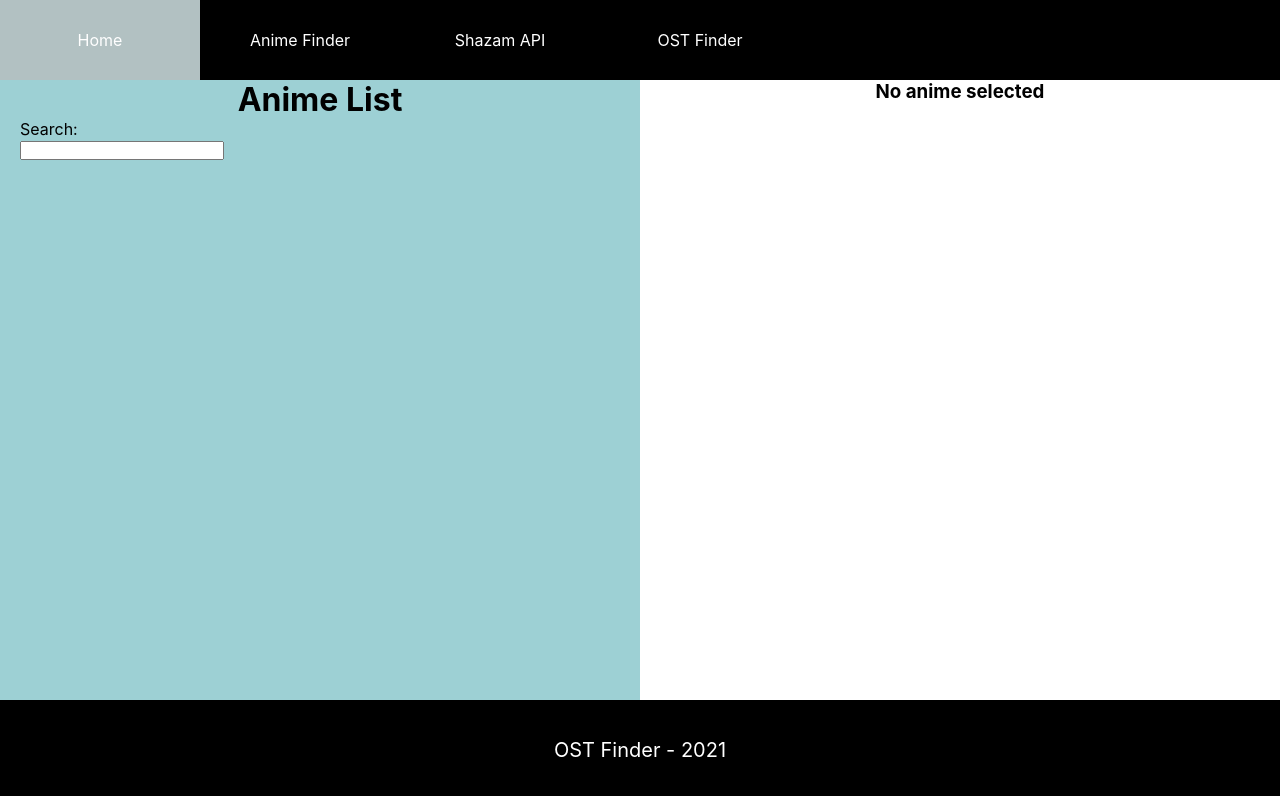
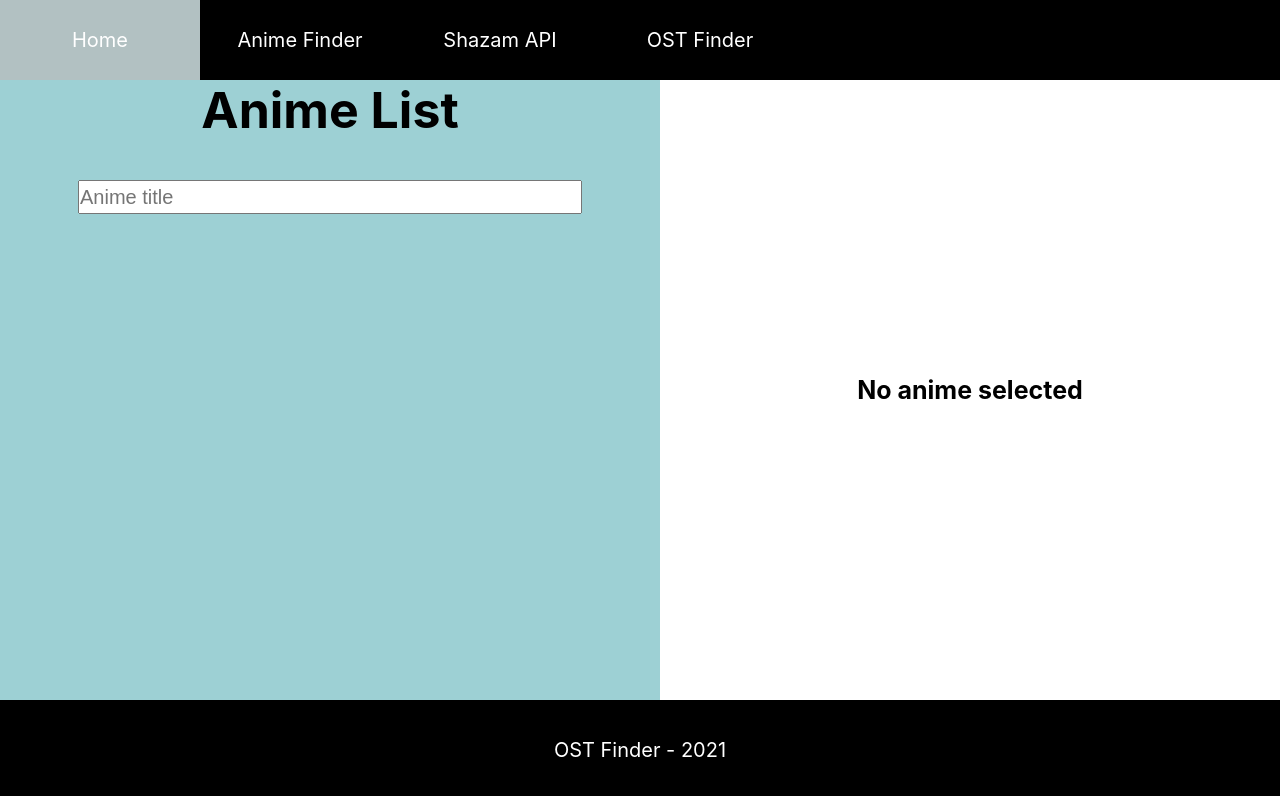
Before and after one commit to Mana-One/ost-finder, a React (Create React App) app: page /api1 in a window 1280 px wide. Shown: the top 796 px of the page. Built offline with nearby package versions, Linux system fonts and the light colour scheme.

Commit message:
global css overhaul

```diff
--- a/src/components/AnimeDetails.jsx
+++ b/src/components/AnimeDetails.jsx
@@ -25,23 +25,25 @@ const AnimeDetails = ({ animeId }) => {
 
     if( !anime ){
         return(
-            <div className="right-flex-child">
-                <h3>No anime selected</h3>
+            <div className="col2 cols-containers">
+                <div className="cols-container">
+                    <h3>No anime selected</h3>
+                </div>
             </div>
         );
     }
 
     return(
-        <div className="right-flex-child">
-            <div className="anime-header">
-                <img src={anime.coverImage.large} alt="large-cover" className="anime-header-col2"/>
-                <div className="anime-header-col2">
-                    <p>Title: {anime.title.userPreferred}</p>
+        <div className="col2 rows-container anime-container">
+            <div className="anime-header cols-containers">
+                <img src={anime.coverImage.large} alt="large-cover" className="col2"/>
+                <div className="col2">
+                    <h3>{anime.title.userPreferred}</h3>
                     <p>Alternative titles: {anime.title.romaji} | {anime.title.native}</p>
                     <p>Status: {anime.status}</p>
                 </div>
             </div>
-            <div dangerouslySetInnerHTML={{ __html: anime?.description }}/>
+            <div className="anime-body" dangerouslySetInnerHTML={{ __html: anime?.description }}/>
         </div>
     );
 }
--- a/src/components/AnimeList.jsx
+++ b/src/components/AnimeList.jsx
@@ -4,7 +4,7 @@ const AnimeList = ({ animes, clickHandler }) => {
     }
 
     return(
-        <ul>
+        <ul className="anime-list">
             {animes.map( anime => <li key={anime.id} onClick={() => clickHandler( anime )}>
                 {anime.title.userPreferred}
             </li>)}
--- a/src/components/Home.jsx
+++ b/src/components/Home.jsx
@@ -4,13 +4,13 @@ const Home = () => {
     return(
         <div className="main home">
             <h1>Welcome to this test app: OST Finder !</h1>
-            <div className="home-content flex-container">
-                <div className="flex-child home-div">
+            <div className="row1 cols-containers">
+                <div className="col2 home-div">
                     <h2>API 1: AniList</h2>
                     <p>An API that allows users to search for animes or mangas</p>
                     <p>Link: <a href="https://anilist.gitbook.io/anilist-apiv2-docs">AniList v2</a></p>
                 </div>
-                <div className="flex-child home-div">
+                <div className="col2 home-div">
                     <h2>API 2: Shazam</h2>
                     <p>An API that allows users to search for musics</p>
                     <p>Link: <a href="https://rapidapi.com/apidojo/api/shazam">Shazam (RapidApi)</a></p>
--- a/src/components/Loader.jsx
+++ b/src/components/Loader.jsx
@@ -2,7 +2,7 @@ import loader from "../img/loader.gif"
 
 const Loader = () => {
     return(
-        <div className="loader">
+        <div className="cols-containers row1 loader">
             <img src={loader} alt="loader"/>
         </div>
     )
--- a/src/components/MusicSearchBar.jsx
+++ b/src/components/MusicSearchBar.jsx
@@ -1,10 +1,14 @@
-const MusicSearchBar = ({ title, setMusicTitle, loadData }) => {
-    const onChange = event => setMusicTitle( event.target.value );
+import { useState } from "react";
+
+const MusicSearchBar = ({ setMusicTitle }) => {
+    const [ userInput, setUserInput ] = useState( "" );
+    const onChange = event => setUserInput( event.target.value )
+    const onClick = event => setMusicTitle( userInput );
 
     return(
-        <div>
+        <div className="music-search">
             <input type="text" onChange={onChange}/>
-            <button onClick={() => loadData(title)}>Search</button>
+            <button onClick={onClick}>Search</button>
         </div>
     );
 }
--- a/src/components/OstList.jsx
+++ b/src/components/OstList.jsx
@@ -38,14 +38,14 @@ const OstList = ({ musicTitle }) => {
     }
 
     return(
-        <>
+        <div className="cols-containers col1">
             { tracks.length === 0 ?
                 <h3>No tracks found !</h3> :
                 <ul>
                     {tracks.map( track => <li key={track.key}>Title: {track.title}</li> )}
                 </ul>
             }
-        </>
+        </div>
     );
 }
 
--- a/src/components/Page1.jsx
+++ b/src/components/Page1.jsx
@@ -60,7 +60,7 @@ const Page1 = () => {
 
     const showLoadButton = () => {
         if( animeTitle !== "" && nextPage.page > 1 && nextPage.hasNextPage ){
-            return( <button onClick={() => loadNextPage()}>Load more</button> );
+            return( <button className="load-more-btn" onClick={() => loadNextPage()}>Load more</button> );
         } else {
             return null;
         }
@@ -68,8 +68,8 @@ const Page1 = () => {
 
     return(
         <div className="main">
-            <div className="flex-container">
-                <div className="flex-child">
+            <div className="row1 cols-containers">
+                <div className="col2 left-col">
                     <h1>Anime List</h1>
                     <SearchBar setData={setAnimeTitle}/>
                     <AnimeList animes={animes} clickHandler={clickHandler}/>
--- a/src/components/Page3.jsx
+++ b/src/components/Page3.jsx
@@ -59,7 +59,7 @@ const Page3 = () => {
 
     const showLoadButton = () => {
         if( animeTitle !== "" && nextPage.page > 1 && nextPage.hasNextPage ){
-            return( <button onClick={() => loadNextPage()}>Load more</button> );
+            return( <button className="load-more-btn" onClick={() => loadNextPage()}>Load more</button> );
         } else {
             return null;
         }
@@ -67,14 +67,14 @@ const Page3 = () => {
 
     return(
         <div className="main">
-            <div className="flex-container">
-                <div className="flex-child">
+            <div className="row1 cols-containers">
+                <div className="col2 left-col">
                     <h1>Find an anime to check out its soundtracks</h1>
                     <SearchBar setData={setAnimeTitle}/>
                     <AnimeList animes={animes} clickHandler={clickHandler}/>
                     {showLoadButton()}
                 </div>
-                <div className="right-flex-child">
+                <div className="col2 rows-container">
                     <h1>Epic OSTs</h1>
                     <OstList musicTitle={animeOSTSearch}/>
                 </div>
--- a/src/components/SearchBar.jsx
+++ b/src/components/SearchBar.jsx
@@ -1,12 +1,7 @@
 const SearchBar = ({ setData }) => {
     const onChange = event => setData( event.target.value );
 
-    return(
-        <div>
-            <p>Search: </p>
-            <input type="text" onChange={onChange}/>
-        </div>
-    );
+    return( <input className="anime-search" type="text" placeholder="Anime title" onChange={onChange}/> );
 }
 
 export default SearchBar;
--- a/src/index.css
+++ b/src/index.css
@@ -7,6 +7,7 @@
   margin: 0;
   padding: 0;
   overflow: hidden;
+  font-size: 20px;
 }
 
 html, body {
@@ -28,21 +29,40 @@ h1, h2, h3 {
   text-align: center;
 }
 
+h1 {
+  font-size: 50px;
+}
+
+h2 {
+  font-size: 30px;
+}
+
+h3 {
+  font-size: 25px;
+}
+
 input {
-  width: 200px;
-  margin: 0;
-  padding: 0;
+  min-width: 500px;
+  height: 30px;
+}
+
+ul {
+  margin-bottom: 30px;
 }
 
 li {
   margin: 20px 0 0 0;
   list-style: none;
+  cursor: pointer;
 }
 
 button {
   min-width: 150px;
   min-height: 30px;
-  margin-top: 40px;
+}
+
+button:hover {
+  cursor: pointer;
 }
 
 a {
@@ -86,47 +106,69 @@ a {
 
 .main {
   height: calc(100vh - var(--header-height) - var(--footer-height));
+  width: 100%;
   display: flex;
   justify-content: center;
   align-items: flex-start;
   flex-direction: column;
 }
 
+.home {
+  background-color: #9dd0d4;
+}
+
 .home > h1:first-child {
   width: 100%;
   height: 40%;
   font-size: 50px;
-  background-color: #9dd0d4;
   padding-top: 20px;
 }
 
-.home-content {
+.row1 {
   flex: 1;
+  width: 100%;
 }
 
-.home-content > .flex-child > p {
-  text-align: center;
-}
-
-.flex-container {
+.cols-containers {
   width: 100%;
   margin: 0;
   display: flex;
-  align-items: flex-start;
+  align-items: center;
   justify-content: center;
   flex-direction: row;
 }
 
-.flex-child {
+.row-container {
+  height: 100%;
+  width: 100%;
+  display: flex;
+  align-items: center;
+  justify-content: center;
+  flex-direction: column;
+}
+
+.col1 {
+  width: 100%;
+  height: 100%;
+  overflow-y: auto;
+}
+
+.col2 {
   width: 50%;
   height: 100%;
-  padding: 0 20px 0 20px;
-  overflow-y: auto;
-  padding: auto;
-  background-color: #9dd0d4;
 }
 
-.right-flex-child {
+.left-col {
+  background-color: #9dd0d4;
+  overflow-y: auto;
+  padding: 0 20px;
+}
+
+.home-div > p {
+  text-align: center;
+}
+
+/*.right-flex-child {
   width: 50%;
   height: calc(100vh - var(--header-height) - var(--footer-height));
   padding: 0px 20px 0px 20px;
@@ -134,7 +176,7 @@ a {
   align-self: center;
   overflow-y: auto;
   background-color: white;
-}
+}*/
 
 /*.header {
   width: 100%;
@@ -149,29 +191,76 @@ a {
 .loader {
   width: 100%;
   height: 100%;
-  padding: auto;
+}
+
+.anime-search {
+  display: block;
+  margin: auto;
+  margin-top: 40px;
+}
+
+.page2 > h1 {
+  width: 100%;
+  height: 60px;
+}
+
+.music-search {
+  /*width: 100%;*/
+  height: 60px;
+  margin: auto;
+  display: flex;
+  align-items: center;
+}
+
+.music-search > input {
+  width: 200px;
+  margin: 0;
+  padding: 0;
+  margin-right: 30px;
+}
+
+.music-search > button {
+  flex: 1;
+}
+
+.anime-container{
+  overflow-y: auto;
 }
 
 .anime-header {
-  width: 100%;
-  display: flex;
-  flex-direction: row;
-  align-items: center;
+  width: 90%;
+  margin: auto;
+  margin-top: 30px;
+  margin-bottom: 30px;
 }
 
-.anime-header-col2 {
-  width: 40%;
-  margin: 0 5%;
+.anime-header > img {
+  max-width: 50%;
+  display: block;
 }
 
-.music-container {
-  width: 100%;
-  height: calc(100vh - var(--header-height) - var(--footer-height));
-  padding-left: auto;
-  padding-right: auto;
+.anime-header > div > h3, .anime-header > div > p {
+  text-align: left;
+  margin-left: 20px;
 }
 
-.music-container > * {
-  padding-left: auto;
-  padding-right: auto;
+.anime-body {
+  width: 90%;
+  margin:auto;
+  margin-bottom: 30px;
 }
+
+.music-container > div:first-child > * {
+  display: inline-block;
+  margin: auto;
+}
+
+.load-more-btn {
+  display: block;
+  margin: auto;
+  margin-bottom: 30px;
+}
+
+.anime-list {
+  margin-left: 50px;
+}
```
Also changed, not shown: src/components/Page2.jsx (+14 -19 lines).
